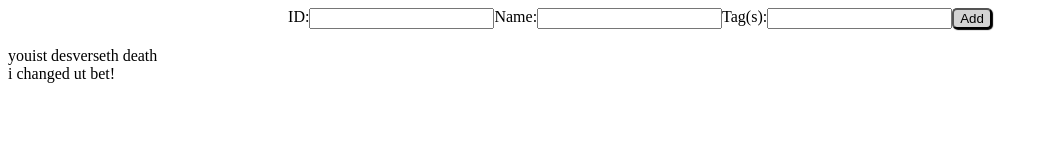
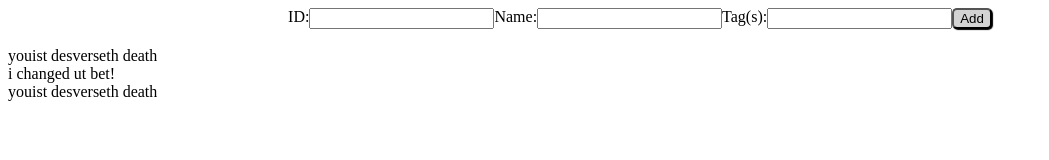
Before and after one commit to AjaanulfaM/JSON-Project, a plain HTML site: page JSON Project/index.html in a window 1280 px wide. Shown: the whole page, without its empty margins (0-1049 px from the left). Drawn offline with Linux system fonts and the light colour scheme; no server answers.

Commit message:
i did it

```diff
--- a/JSON Project/index.html
+++ b/JSON Project/index.html
@@ -22,5 +22,6 @@
 
     <div>youist desverseth death</div>
     <div>i changed ut bet!</div>
+    <div>youist desverseth death</div>
   </body>
 </html>
```
